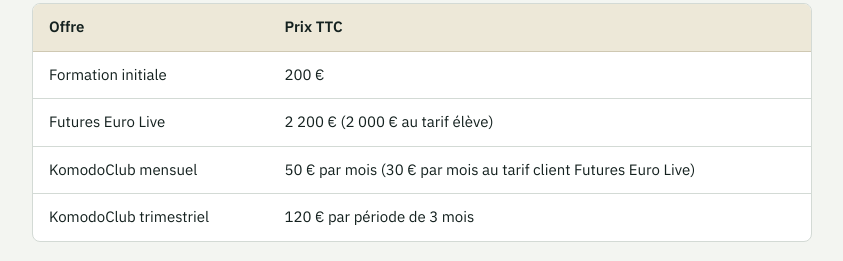
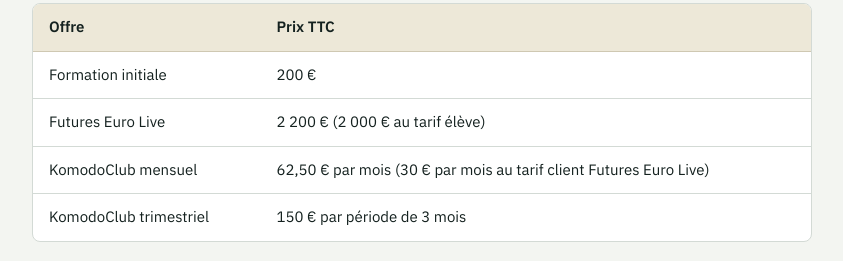
Before and after one commit to Komodocap/website, a plain HTML site: page cgv.html in a window 1280 px wide. Shown: the part 3739-4000 px from the top of the page, without its empty margins (344-1187 px from the left). Drawn offline with nearby package versions, Linux system fonts and the light colour scheme.

Commit message:
Update cgv.html

```diff
--- a/cgv.html
+++ b/cgv.html
@@ -103,7 +103,7 @@ footer p{margin:0;max-width:900px;line-height:1.6}
 <ol><li><p><strong>Candidature</strong>: Futures Euro Live est vendu après un entretien de candidature, qui vérifie que l'Offre correspond au niveau et aux objectifs du candidat. KomodoCap peut refuser une candidature pour un motif légitime.</p></li><li><p><strong>Coaching de la Formation initiale</strong>: la séance d'une heure se réserve en ligne dans un délai de <span class="blank">[3 mois, à confirmer]</span> à compter de l'achat. Une séance non réservée dans ce délai, ou manquée sans prévenir au moins 24 heures à l'avance, est considérée comme fournie.</p></li><li><p><strong>Tarifs réservés</strong>: le tarif élève de Futures Euro Live est réservé aux acheteurs de la Formation initiale. Le tarif KomodoClub à 30 € par mois est réservé aux acheteurs de Futures Euro Live. Ils ne s'appliquent pas à un autre compte que celui de l'acheteur.</p></li><li><p><strong>Contenus évolutifs</strong>: KomodoCap peut mettre à jour, enrichir ou réorganiser les contenus et les horaires des Sessions en direct, sans réduire les caractéristiques essentielles de l'Offre achetée. Les Sessions en direct n'ont pas lieu les jours de fermeture des marchés européens ni pendant les congés annoncés à l'avance sur Discord.</p></li></ol>
 <h2 id="art-5"><span class="num">Article 5</span>Prix, commande et paiement</h2>
 <p>Les prix sont indiqués en euros, toutes taxes comprises, dans la boutique et sur la page de paiement. Le prix applicable est celui affiché au moment de la commande.</p>
-<div class="table-wrap"><table><thead><tr><th>Offre</th><th>Prix TTC</th></tr></thead><tbody><tr><td>Formation initiale</td><td>200 €</td></tr><tr><td>Futures Euro Live</td><td>2 200 € (2 000 € au tarif élève)</td></tr><tr><td>KomodoClub mensuel</td><td>50 € par mois (30 € par mois au tarif client Futures Euro Live)</td></tr><tr><td>KomodoClub trimestriel</td><td>120 € par période de 3 mois</td></tr></tbody></table></div>
+<div class="table-wrap"><table><thead><tr><th>Offre</th><th>Prix TTC</th></tr></thead><tbody><tr><td>Formation initiale</td><td>200 €</td></tr><tr><td>Futures Euro Live</td><td>2 200 € (2 000 € au tarif élève)</td></tr><tr><td>KomodoClub mensuel</td><td>62,50 € par mois (30 € par mois au tarif client Futures Euro Live)</td></tr><tr><td>KomodoClub trimestriel</td><td>150 € par période de 3 mois</td></tr></tbody></table></div>
 <ol><li><p><strong>Commande</strong>: le Client choisit son Offre, renseigne son adresse e-mail, accepte les CGV, puis valide le paiement. Le contrat est conclu à la confirmation du paiement.</p></li><li><p><strong>Paiement</strong>: les paiements sont encaissés par Whop, qui agit comme intervenant de paiement pour le compte de KomodoCap. KomodoCap reste le fournisseur de l'Offre et le seul interlocuteur du Client pour son contenu (<a href="https://whop.com/buyer-terms/" target="_blank" rel="noopener">conditions acheteurs de Whop</a>). Les moyens de paiement acceptés sont ceux proposés sur la page de paiement.</p></li><li><p><strong>Confirmation</strong>: le Client reçoit un reçu par e-mail, puis un e-mail d'activation de ses accès. Ces e-mails, avec les CGV, constituent la confirmation du contrat sur support durable.</p></li><li><p><strong>Prix barrés</strong>: un prix barré correspond au prix de référence pratiqué avant la réduction, dans le respect de la réglementation applicable.</p></li><li><p><strong>Modification des prix</strong>: KomodoCap peut modifier ses prix à tout moment. Un changement de prix d'abonnement est notifié au Client au moins 30 jours avant de s'appliquer, et le Client peut résilier avant cette date.</p></li></ol>
 <h2 id="art-6"><span class="num">Article 6</span>Abonnements KomodoClub</h2>
 <p>L'abonnement KomodoClub se renouvelle automatiquement à la fin de chaque période, pour une période de même durée, jusqu'à sa résiliation.</p>
```
